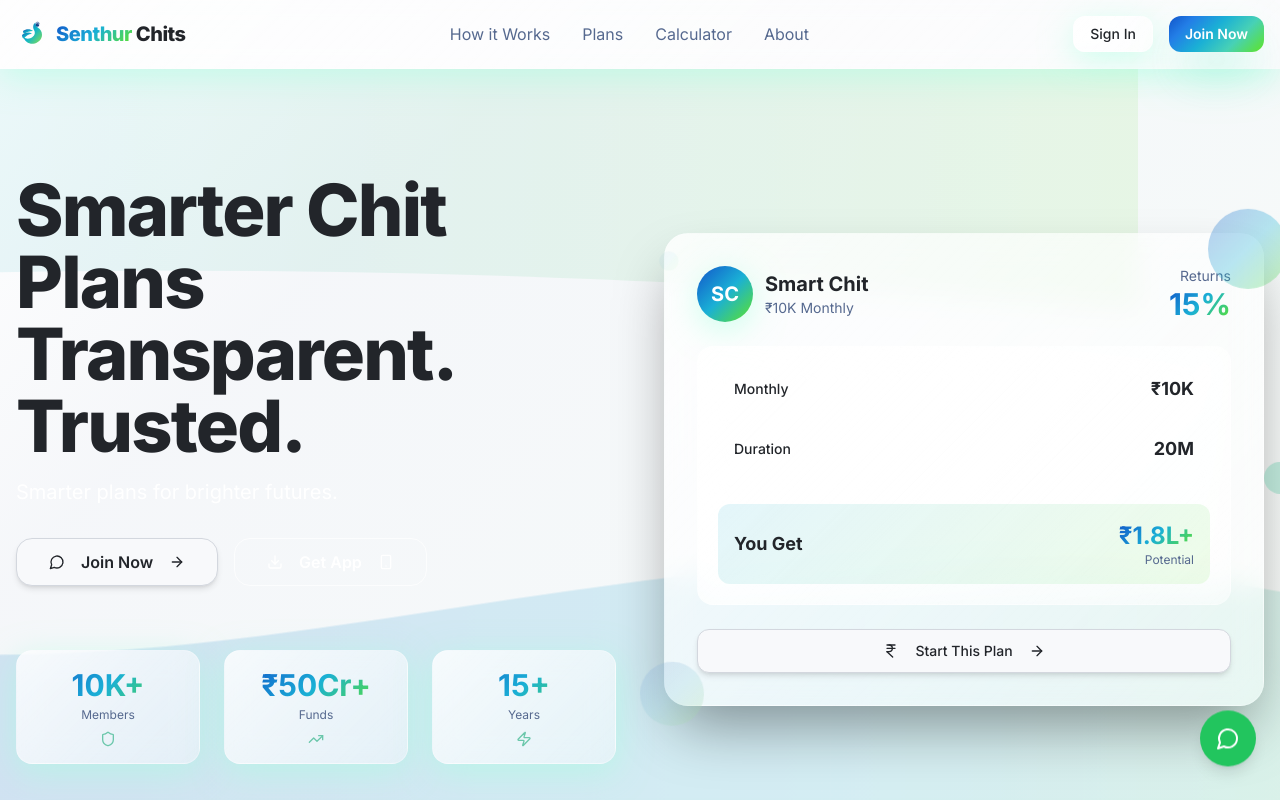
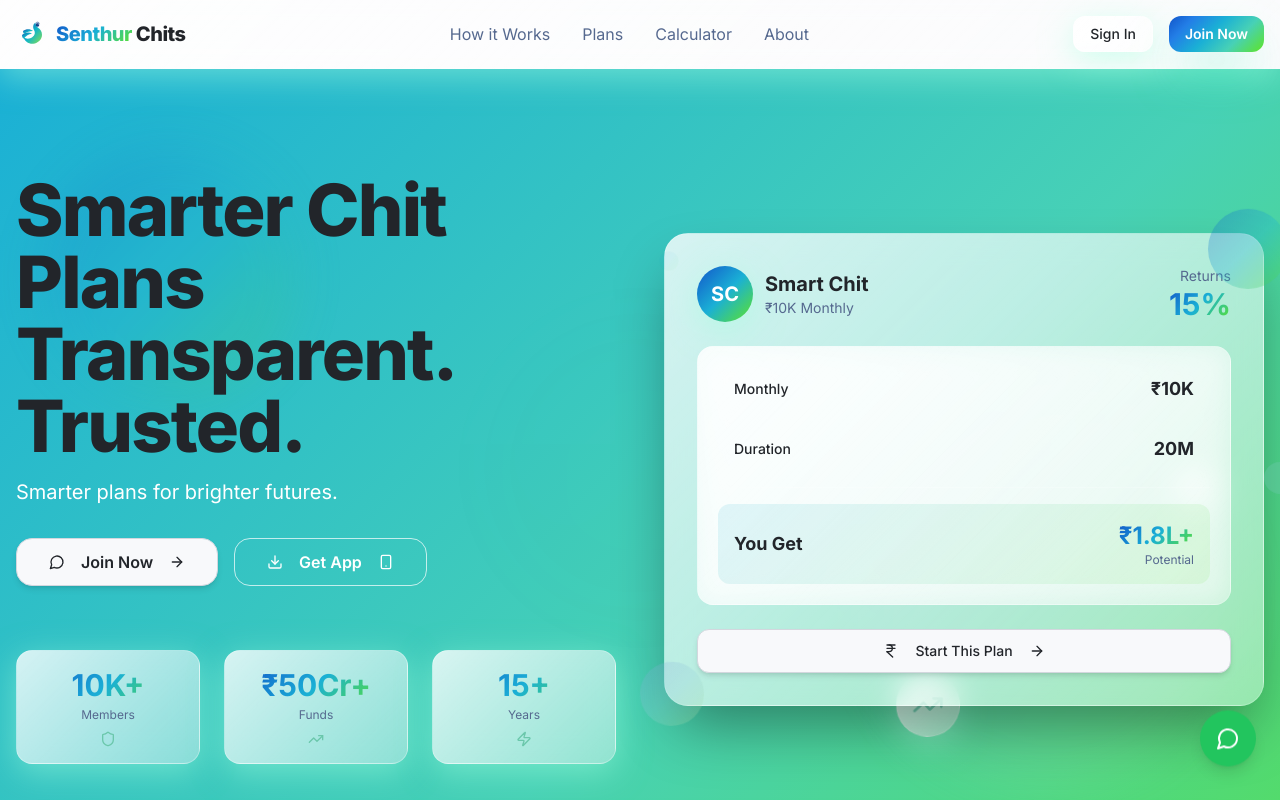
Before and after one commit to sanjithwoxsen/chit-feather-growth, a React (Vite) app: page / in a window 1280 px wide. Shown: the top 800 px of the page. Built offline with nearby package versions, Linux system fonts and the light colour scheme.

Commit message:
Reverted to commit 9b44b3914b6b99ea7c354b2b53943fbce762cb57

```diff
--- a/src/components/HeroSection.tsx
+++ b/src/components/HeroSection.tsx
@@ -1,28 +1,26 @@
 import { Button } from "@/components/ui/button";
 import { ArrowRight, MessageCircle, Smartphone, Download, IndianRupee, TrendingUp, Shield, Zap, Coins } from "lucide-react";
-import Logo from "@/components/Logo";
+
 const HeroSection = () => {
   return (
-    <section className="relative min-h-screen bg-gradient-hero flex items-center overflow-hidden">
-      {/* Wavy Gradient Background */}
-      <div className="absolute inset-0 overflow-hidden">
-        <svg className="absolute bottom-0 left-0 w-[200%] h-[60%] opacity-70" viewBox="0 0 1440 320" preserveAspectRatio="none">
-          <defs>
-            <linearGradient id="heroWave" x1="0%" y1="0%" x2="100%" y2="0%">
-              <stop offset="0%" stopColor="hsl(218 84% 43%)" />
-              <stop offset="50%" stopColor="hsl(192 78% 47%)" />
-              <stop offset="100%" stopColor="hsl(102 78% 52%)" />
-            </linearGradient>
-          </defs>
-          <g className="animate-wave">
-            <path fill="url(#heroWave)" fillOpacity="0.22" d="M0,160L48,165.3C96,171,192,181,288,176C384,171,480,149,576,133.3C672,117,768,107,864,117.3C960,128,1056,160,1152,165.3C1248,171,1344,149,1392,138.7L1440,128L1440,320L1392,320C1344,320,1248,320,1152,320C1056,320,960,320,864,320C768,320,672,320,576,320C480,320,384,320,288,320C192,320,96,320,48,320L0,320Z" />
-          </g>
-        </svg>
-        <svg className="absolute top-0 right-0 w-[200%] h-[50%] opacity-50" viewBox="0 0 1440 320" preserveAspectRatio="none">
-          <g className="animate-wave-slow">
-            <path fill="url(#heroWave)" fillOpacity="0.18" d="M0,64L60,85.3C120,107,240,149,360,165.3C480,181,600,171,720,165.3C840,160,960,160,1080,165.3C1200,171,1320,181,1380,186.7L1440,192L1440,0L1380,0C1320,0,1200,0,1080,0C960,0,840,0,720,0C600,0,480,0,360,0C240,0,120,0,60,0L0,0Z" />
-          </g>
-        </svg>
+    <section className="relative min-h-screen bg-gradient-aurora bg-[length:240%_240%] animate-aurora flex items-center overflow-hidden">
+      {/* Enhanced Background Animation */}
+      <div className="absolute inset-0">
+        <div className="absolute top-20 left-10 w-64 h-64 bg-gradient-peacock rounded-full filter blur-xl animate-float opacity-20"></div>
+        <div className="absolute bottom-20 right-10 w-96 h-96 bg-gradient-peacock-subtle rounded-full filter blur-xl animate-float-slow opacity-15"></div>
+        <div className="absolute top-1/2 left-1/2 transform -translate-x-1/2 -translate-y-1/2 w-80 h-80 bg-gradient-card-glow rounded-full filter blur-2xl opacity-10 animate-pulse"></div>
+
+        {/* Floating Financial Elements */}
+        <div className="absolute bottom-32 right-1/4 animate-float-slow">
+          <div className="w-16 h-16 bg-gradient-glass backdrop-blur-glass rounded-full flex items-center justify-center shadow-glass border border-white/20">
+            <TrendingUp className="w-8 h-8 text-primary animate-coin-flip" />
+          </div>
+        </div>
+        <div className="absolute top-1/2 right-16 animate-float">
+          <div className="w-10 h-10 bg-gradient-glass backdrop-blur-glass rounded-full flex items-center justify-center shadow-glass border border-white/20">
+            <Coins className="w-5 h-5 text-primary animate-money-flow" />
+          </div>
+        </div>
       </div>
 
       <div className="container mx-auto px-4 py-20 relative z-10">
--- a/src/index.css
+++ b/src/index.css
@@ -60,7 +60,6 @@ All colors MUST be HSL.
     --shadow-glass: 0 8px 32px 0 rgba(162, 255, 221, 0.5);
     --shadow-float: 0 30px 60px -12px rgba(0, 0, 0, 0.4);
     --shadow-button: 0 4px 15px 0 rgba(162, 255, 221, 0.3);
-    --shadow-neutral: 0 0 30px hsl(45 90% 85% / 0.35);
 
     /* Enhanced glass morphism */
     --glass-bg: rgba(255, 255, 255, 0.15);
--- a/tailwind.config.ts
+++ b/tailwind.config.ts
@@ -81,8 +81,7 @@ export default {
 				'glow': 'var(--shadow-glow)',
 				'glass': 'var(--shadow-glass)',
 				'float': 'var(--shadow-float)',
-				'button': 'var(--shadow-button)',
-				'neutral': 'var(--shadow-neutral)'
+				'button': 'var(--shadow-button)'
 			},
 			backdropBlur: {
 				'glass': '13.5px'
@@ -146,14 +145,6 @@ export default {
 					'0%': { backgroundPosition: '0% 50%' },
 					'50%': { backgroundPosition: '100% 50%' },
 					'100%': { backgroundPosition: '0% 50%' }
-				},
-				'wave': {
-					'0%': { transform: 'translateX(0)' },
-					'100%': { transform: 'translateX(-50%)' }
-				},
-				'wave-slow': {
-					'0%': { transform: 'translateX(0)' },
-					'100%': { transform: 'translateX(-25%)' }
 				}
 			},
 			animation: {
@@ -166,9 +157,7 @@ export default {
 				'glow-pulse': 'glow-pulse 2s ease-in-out infinite',
 				'coin-flip': 'coin-flip 3s ease-in-out infinite',
 				'money-flow': 'money-flow 3s ease-in-out infinite',
-				'aurora': 'aurora 15s ease-in-out infinite',
-				'wave': 'wave 18s linear infinite',
-				'wave-slow': 'wave-slow 28s linear infinite'
+				'aurora': 'aurora 15s ease-in-out infinite'
 			}
 		}
 	},
```
